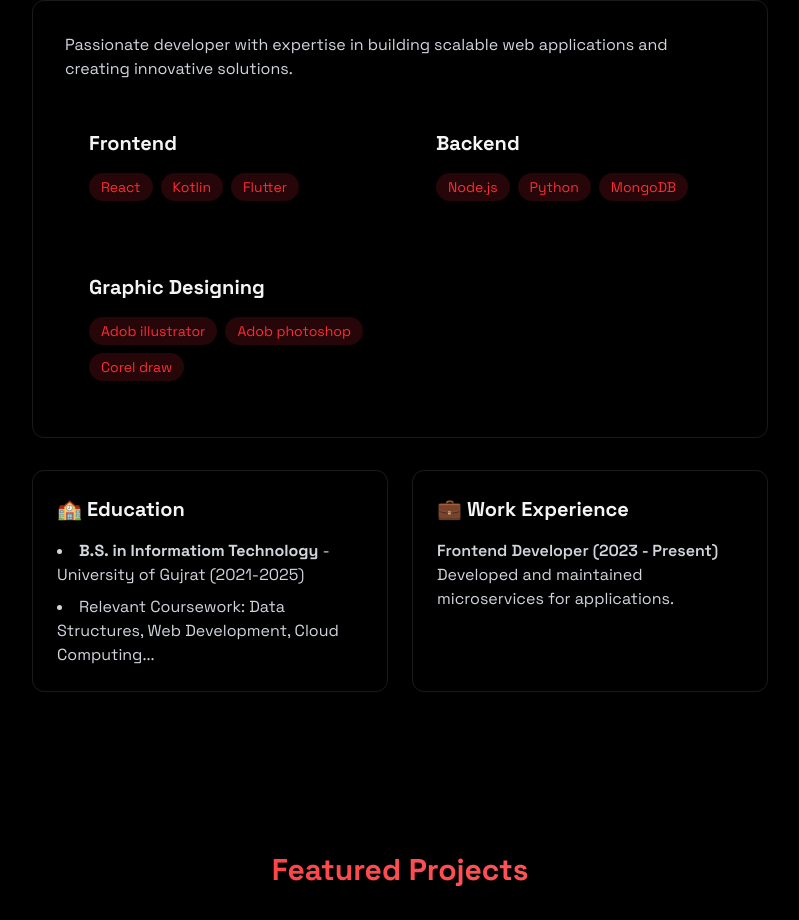
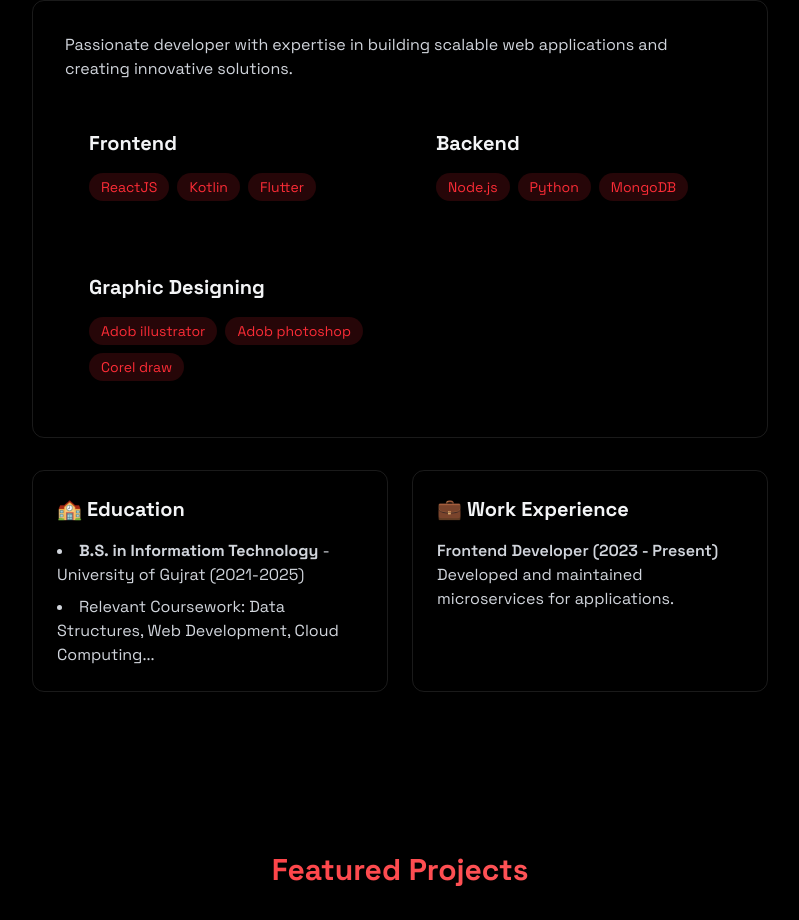
Before and after one commit to DevilEye007/Faizan-Posrfolio, a React (Vite) app: page / in a window 1280 px wide. Shown: the part 948-1868 px from the top of the page, without its empty margins (240-1039 px from the left). Built offline with nearby package versions, Linux system fonts and the light colour scheme.

Commit message:
Resolved merge conflict

```diff
--- a/src/components/sections/About.jsx
+++ b/src/components/sections/About.jsx
@@ -2,7 +2,7 @@ import { RevealOnScroll } from "../RevealOnScroll";
 
 export const About = () => {
   const frontendSkills = [
-    "React",
+    "ReactJS",
     "Kotlin",
     "Flutter",
   ];
```
